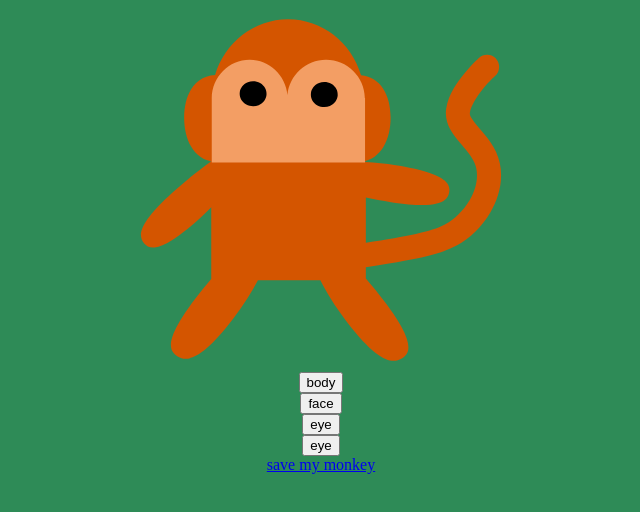
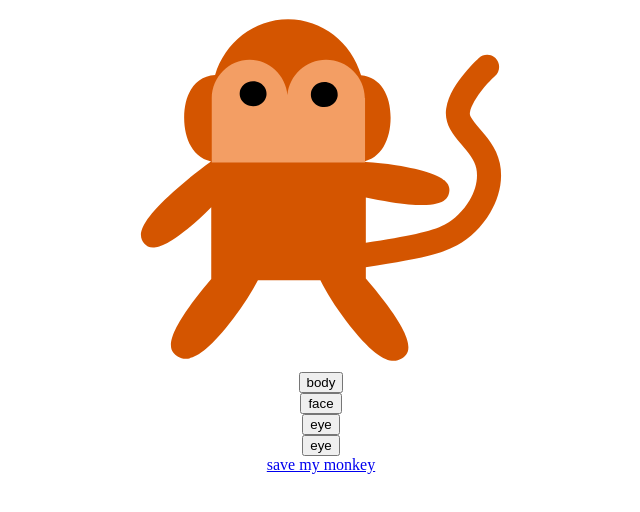
Before and after one commit to rebecka-oscarsson/svgPractice, a plain HTML site: page index.html in a window 1280 px wide. Shown: the whole page, without its empty margins (319-959 px from the left). Drawn offline with Linux system fonts and the light colour scheme.

Commit message:
changed background

```diff
--- a/style.css
+++ b/style.css
@@ -1,4 +1,4 @@
-body {display: flex; flex-direction: column; align-items: center; background-color: seagreen;}
+body {display: flex; flex-direction: column; align-items: center;}
 .hidden {display:none}
 
 #monkeySvg {
```
